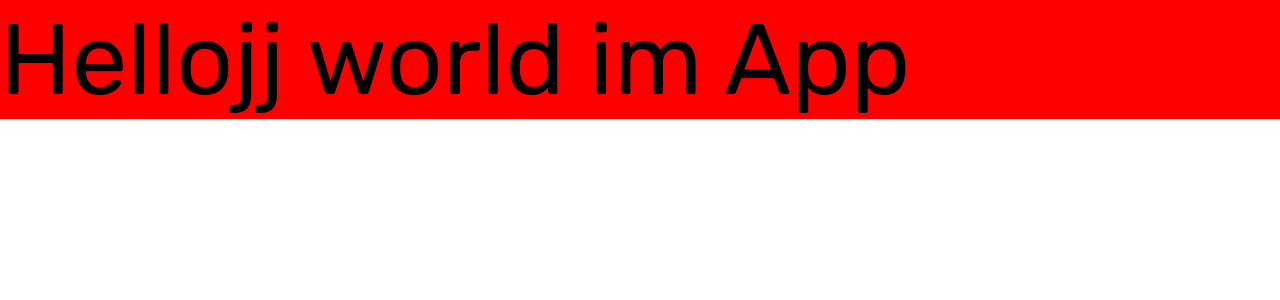
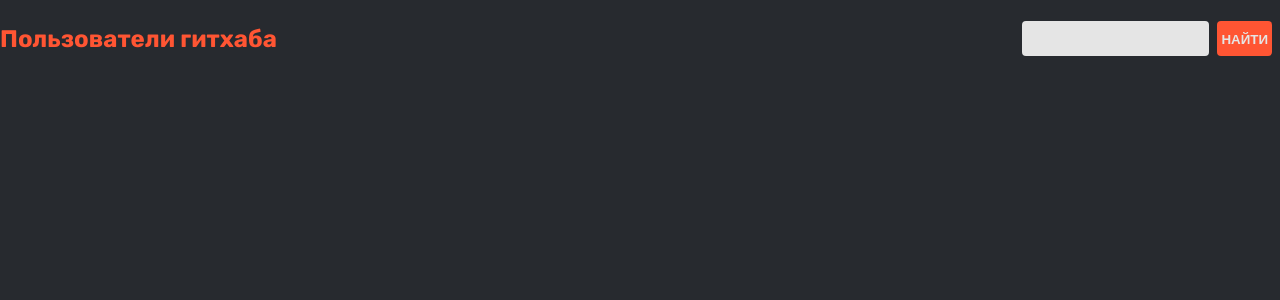
Before and after one commit to BRIT47rus/gitUsers, a React app: page / in a window 1280 px wide. Shown: the top 300 px of the page. Built offline with nearby package versions, Linux system fonts and the light colour scheme.

Commit message:
started header

```diff
--- a/src/components/App/App.css
+++ b/src/components/App/App.css
@@ -1,4 +1,2 @@
 .App {
-    background: red;
-    font-size: 100px;
 }
--- a/src/components/App/App.tsx
+++ b/src/components/App/App.tsx
@@ -1,4 +1,9 @@
+import Header from '../Header/Header';
 import './App.css';
 export const App = () => {
-    return <div className="App">Hellojj world im App</div>;
+  return (
+    <div className="App">
+      <Header />
+    </div>
+  );
 };
--- /dev/null
+++ b/src/components/Header/Header.css
@@ -0,0 +1,43 @@
+.header-container {
+  display: flex;
+  justify-content: space-between;
+  align-items: center;
+  padding: 21px 0 21px 0;
+}
+.header__title {
+  text-transform: 'capitalize';
+  color: var(--color-accent);
+}
+
+.header__title {
+}
+.header__search-container {
+  display: flex;
+}
+.header__input-container {
+  background: var(--color-primary);
+  border-radius: 4px;
+  padding: 8px 4px;
+  margin-right: 8px;
+}
+.header__input {
+  color: var(--color-accent);
+  font-weight: 900;
+  outline: none;
+  background: none;
+  border: none;
+}
+.header__btn-container {
+  background: var(--color-accent);
+  padding: 8px 4px;
+  margin-right: 8px;
+  border-radius: 4px;
+  cursor: pointer;
+}
+.header__btn {
+  background: none;
+  border: none;
+  color: var(--color-primary);
+  font-weight: 900;
+  pointer-events: none;
+}
--- /dev/null
+++ b/src/components/Header/Header.tsx
@@ -0,0 +1,16 @@
+import './Header.css';
+export default function Header() {
+  return (
+    <section className="header-container">
+      <h1 className="header__title">Пользователи гитхаба</h1>
+      <div className="header__search-container">
+        <div className="header__input-container">
+          <input type="text" className="header__input" />
+        </div>
+        <div className="header__btn-container">
+          <button className="header__btn">НАЙТИ</button>
+        </div>
+      </div>
+    </section>
+  );
+}
--- a/src/index.css
+++ b/src/index.css
@@ -4,6 +4,7 @@
     /* //colors */
     --color-accent: #ff5533;
     --color-primary: #e5e5e5;
+    --color-bg: #272a2f;
 }
 
 * {
@@ -14,4 +15,5 @@
 body {
     box-sizing: border-box;
     font-family: 'Rubik', sans-serif;
+    background: var(--color-bg);
 }
--- a/webpack.config.js
+++ b/webpack.config.js
@@ -1,5 +1,6 @@
 const path = require('path');
 const HTMLWebpackPlugin = require('html-webpack-plugin');
+const ESLintPlugin = require('eslint-webpack-plugin');
 
 module.exports = {
     mode: 'development',
@@ -7,7 +8,6 @@ module.exports = {
     output: {
         path: path.resolve(__dirname, 'dist'),
         filename: 'bundle.[contenthash].js',
-        publishPath: '/',
     },
     module: {
         rules: [
@@ -40,6 +40,9 @@ module.exports = {
         new HTMLWebpackPlugin({
             template: './src/index.html',
         }),
+        new ESLintPlugin({
+            extensions: ['js', 'ts', 'tsx'],
+        }),
     ],
     devServer: {
         open: true,
```
Also changed, not shown: eslint.config.mjs (added, +47 -0 lines), package.json (+28 -19 lines), 2 other files (tests, documents, lock files or other folders).
